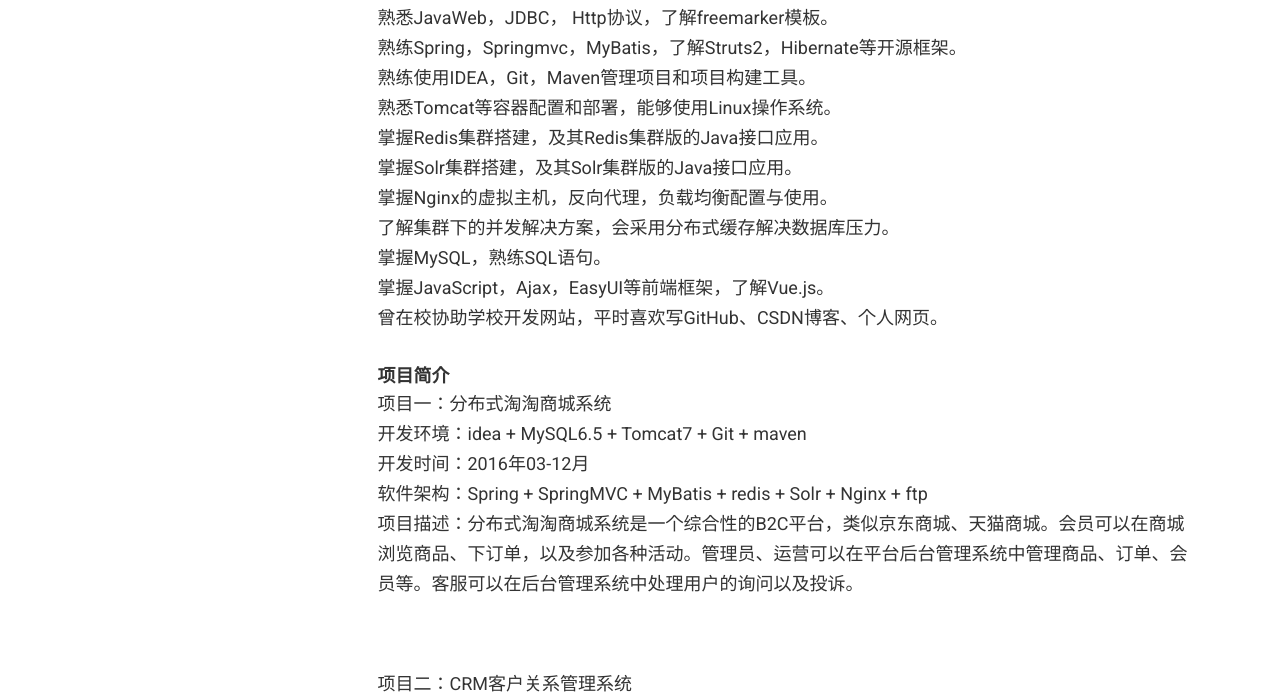
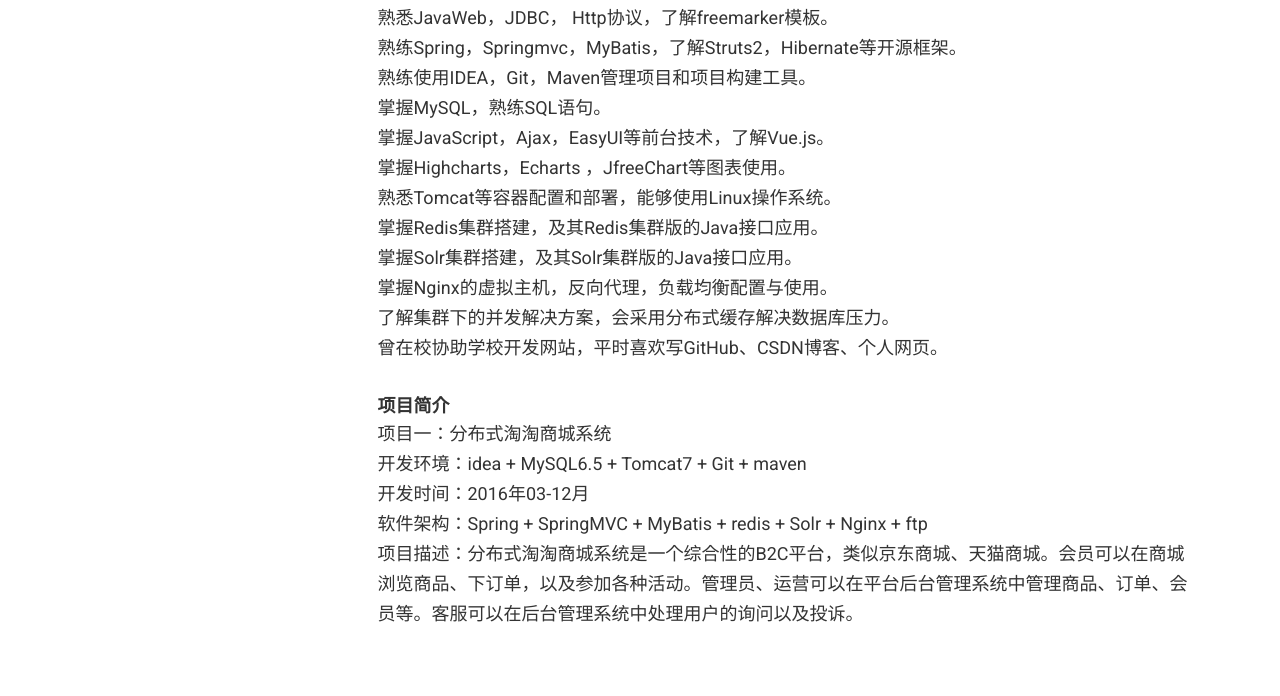
Before and after one commit to AndyCZY/AndyCZY.github.io, a plain HTML site: page index.html in a window 1280 px wide. Shown: the part 1306-2002 px from the top of the page. Drawn offline with Linux system fonts and the light colour scheme.

Commit message:
Update index.html

```diff
--- a/index.html
+++ b/index.html
@@ -199,13 +199,14 @@
 				熟悉JavaWeb，JDBC， Http协议，了解freemarker模板。<br>
 				熟练Spring，Springmvc，MyBatis，了解Struts2，Hibernate等开源框架。<br>
 				熟练使用IDEA，Git，Maven管理项目和项目构建工具。<br>
+				掌握MySQL，熟练SQL语句。<br>
+				掌握JavaScript，Ajax，EasyUI等前台技术，了解Vue.js。<br>
+				掌握Highcharts，Echarts ，JfreeChart等图表使用。<br>
 				熟悉Tomcat等容器配置和部署，能够使用Linux操作系统。<br>
 				掌握Redis集群搭建，及其Redis集群版的Java接口应用。<br>
 				掌握Solr集群搭建，及其Solr集群版的Java接口应用。<br>
 				掌握Nginx的虚拟主机，反向代理，负载均衡配置与使用。<br>
 				了解集群下的并发解决方案，会采用分布式缓存解决数据库压力。<br>
-				掌握MySQL，熟练SQL语句。<br>
-				掌握JavaScript，Ajax，EasyUI等前端框架，了解Vue.js。<br>
 				曾在校协助学校开发网站，平时喜欢写GitHub、CSDN博客、个人网页。<br>
 
                            </table>
@@ -229,7 +230,6 @@
 					联系人信息、交往信息、客户服务信息的充分共享和规范化管理；通过对销售机会、
 					客户开发过程的追踪和记录，提高新客户的开发能力；在客户将要流失时系统及时预警，
 					以便销售人员及时采取措施，降低损失。
-
                                 <br><br>
 
                            </table>
```
